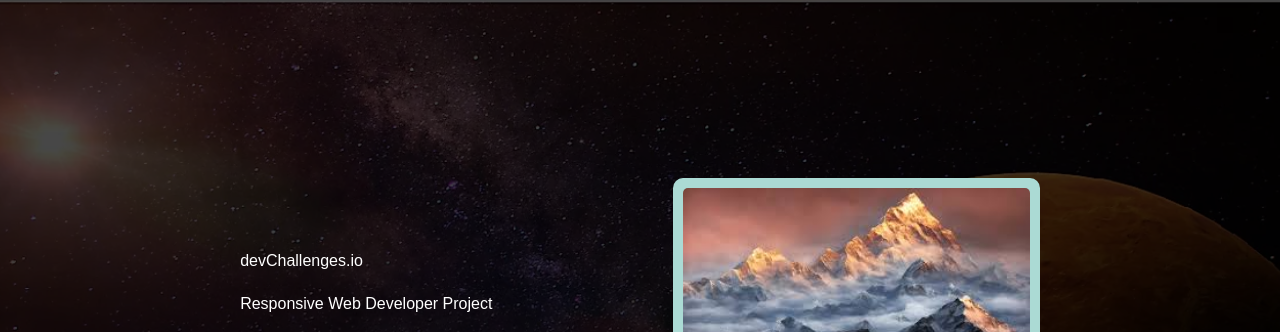
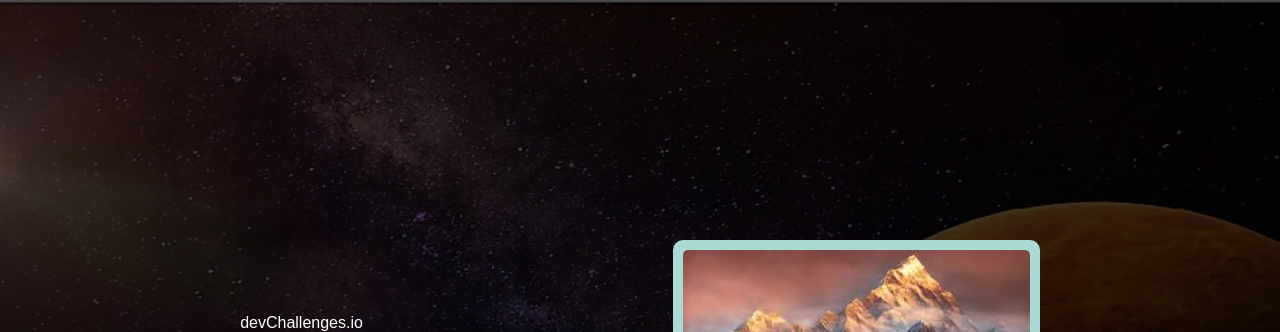
Before and after one commit to Nagendra-Budha-Magar/Blog-Minimal-Card, a plain HTML site: page index.html in a window 1280 px wide. Shown: the top 332 px of the page. Drawn offline with Linux system fonts and the light colour scheme.

Commit message:
modified

```diff
--- a/index.css
+++ b/index.css
@@ -12,10 +12,12 @@
 body {
     background-color: var(--light-color);
     color: var(--primary-color);
+    overflow: hidden;
 }
 
 .container {
-    background: linear-gradient(rgba(0, 0, 0, 0.7), rgba(0, 0, 0, 0.8)), url(./images/background.webp);
+    background: linear-gradient(rgba(0, 0, 0, 0.7), rgba(0, 0, 0, 0.8)), url(./Images/background.webp);
+    height: 100vh;
     background-size: cover;
     background-position: center;
     display: flex;
--- a/index.html
+++ b/index.html
@@ -29,7 +29,7 @@
         </div>
         <div class="row2">
             <div class="contain">
-                <img src="./images/everest.jpg" alt="" height="100%" width="100%">
+                <img src="./Images/everest.jpg" alt="" height="100%" width="100%">
             </div>
             <div class="contain1">
                 <p style="color:#75178c" class="design">
```
Also changed, not shown: 1 other file.
